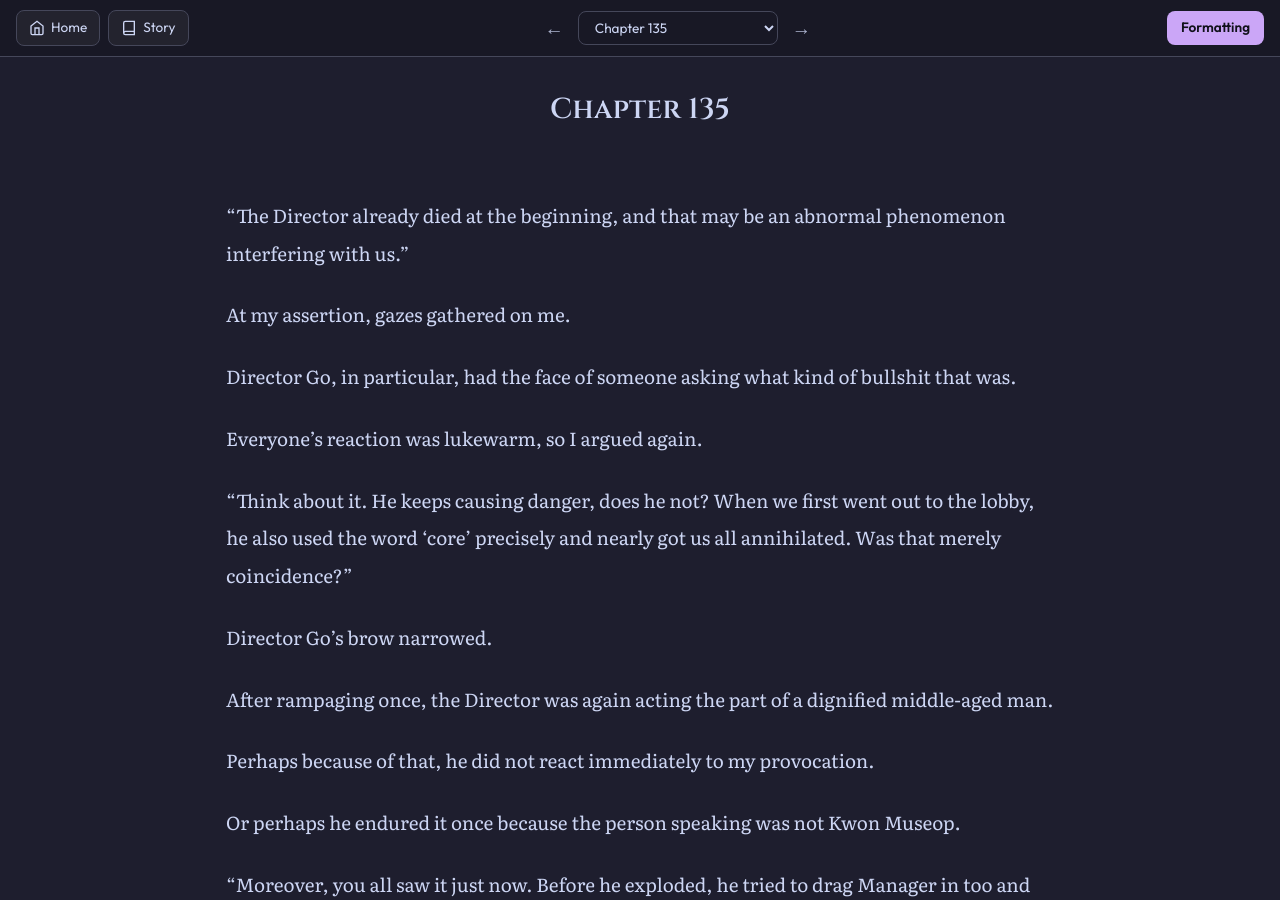
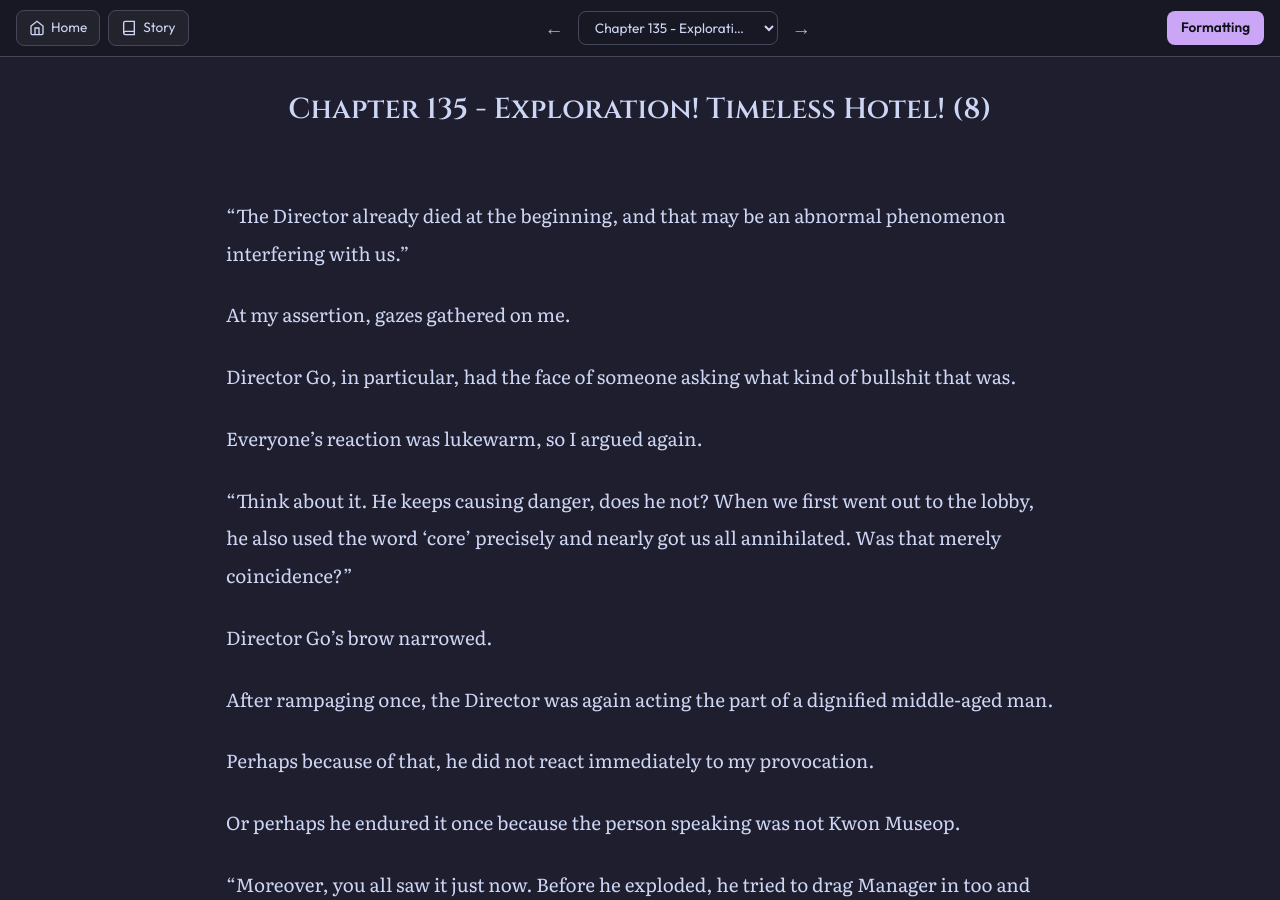
Before and after one commit to soleumn/soleumn.github.io, a Jekyll site: the page built from _chapters/esg/ch135.md, in a window 1280 px wide and 900 px high. Built offline with Jekyll 4.4.1, drawn with Linux system fonts in a browser that asks for light colours; comment, search, counter and statistics services are not loaded.

Commit message:
Update ch135.md

```diff
--- a/_chapters/esg/ch135.md
+++ b/_chapters/esg/ch135.md
@@ -1,5 +1,5 @@
 ---
-title: "Chapter 135"
+title: "Chapter 135 - Exploration! Timeless Hotel! (8)"
 categories: esg
 capitulo: 135
 ---
```
